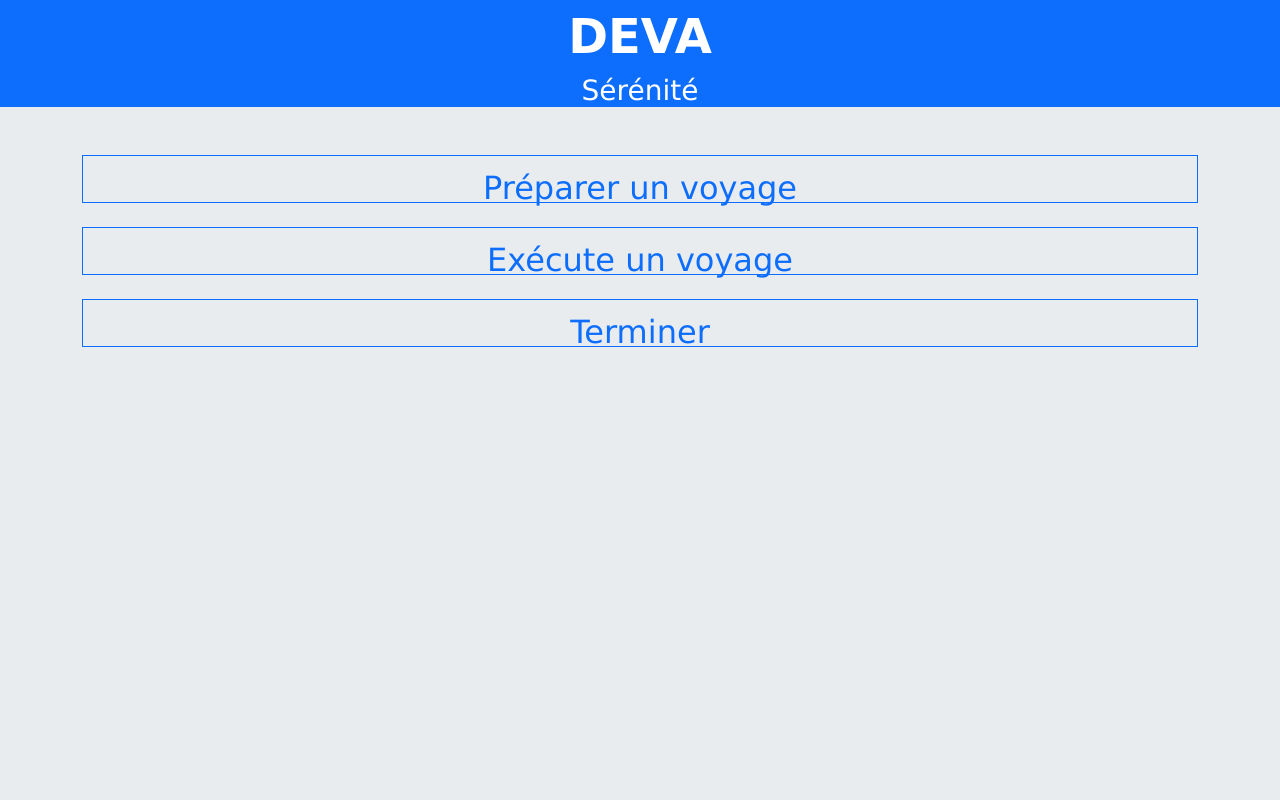
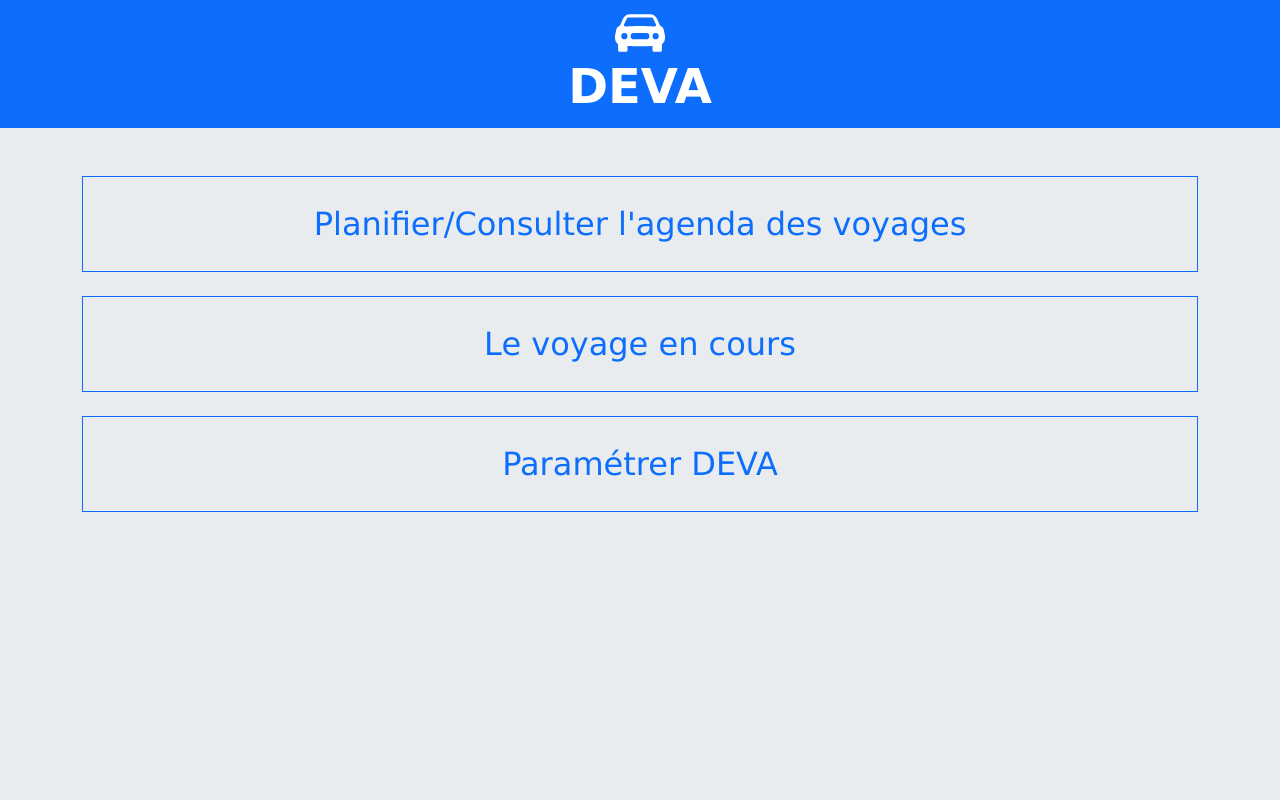
Before and after one commit to sioux46/Serenity2, a PHP site: page / in a window 1280 px wide. Run offline with PHP 8.4, Linux system fonts and the light colour scheme; some libraries are stand-ins or nearby versions.

Commit message:
Page management

```diff
--- a/index.css
+++ b/index.css
@@ -1,9 +1,18 @@
+/* Define standard variables and values */
+/* Use the variables */
 body {
+  /* font-family: "Times New Roman", Times, serif; */
   font-family: Verdana, Arial, Helvetica, sans-serif;
   background-color: #e9ecef;
 }
 
+#startButton {
+  display: none;
+}
+
 .s-page {
+  z-index: 500;
+  position: fixed;
   display: none;
   height: 100%;
   width: 100%;
@@ -14,13 +23,17 @@ body {
 }
 
 .s-btn {
-  height: 3rem;
+  height: 3em;
   border-radius: 0;
-  font-size: 2rem;
+  font-size: 2em;
 }
 
 #ontoTree-content {
   width: 90%;
+}
+
+#ontoTree-choose {
+  z-index: 400;
 }
 
 #ontoTree-choose div {
@@ -36,31 +49,27 @@ body {
 }
 
 .ontoTree-btn {
-  height: 2.1rem;
+  height: 2.1em;
   border-radius: 0;
-  border-top-width: 0.1rem;
+  border-top-width: 0.1em;
   border-left: 0;
   border-right: 0;
   border-bottom: 0;
-  font-size: 1.5rem;
+  font-size: 1.5em;
   background-color: white;
 }
-
 .ontoTree-btn:hover {
   background-color: white !important;
   color: var(--bs-btn-color);
 }
-
 .ontoTree-btn:focus {
   background-color: white !important;
   color: var(--bs-btn-color);
 }
-
 .ontoTree-btn.active:hover {
   background-color: white !important;
   color: var(--bs-btn-color);
 }
-
 .ontoTree-btn.active:focus {
   background-color: white !important;
   color: var(--bs-btn-color);
@@ -77,13 +86,13 @@ body {
   width: 90%;
   padding: 20%;
   border: 4px solid black;
-  margin: 0.5rem auto;
+  margin: 0.5em auto;
 }
 
 .twins {
   width: 45%;
   display: inline-block;
-  padding: 1rem;
+  padding: 1em;
   border: 2px solid black;
   float: left;
 }
--- a/index.js
+++ b/index.js
@@ -134,9 +134,14 @@ function importTree(inData) {
 //
 /*************************************** Tree Handling END */
 
-/////       show ontoTree-choose page
-function showOntoTreeChoose(label, move) {
-
+/////       show page
+function showPage(pageID) {
+  $("#start").animate({"width": 0, "opacity": 0}, 400, function() {
+      $("#start").css({"display": "none"});
+      $("#startButton").css("display", "block");
+      activePage = pageID;
+      $(pageID).css({"display": "block"});
+  });
 }
 
 /////
@@ -245,17 +250,28 @@ function readFile(ev) {
 
 //////////////////////////////////////////////////////////////////////
 
+
 /////       show start page
-  $("#start").css({"display": "block"});
+$("#start").css({"display": "block"});
+
+/////       open start page
+$("#startButton").on("click", function (ev) {
+  if ( activePage ) {
+    $("#startButton").css("display", "none");
+    $("#start").css({"display": "block", "width": "0%", "opacity": 0});
+    $(activePage).css("display", "none");
+    activePage = "";
+    $("#start").animate({"width": "100%", "opacity": 1}, 400);
+  }
+});
 
 /////       show ontoTree-choose page
 $("#pretravel").on("click", function (ev) {
-  $("#start").css({"display": "none"});
-  $("#ontoTree-choose").css({"display": "block"});
+  showPage("#ontoTree-choose");
   initOntoTreeChoose(ontoTree[0]);
 });
 
-/////        change ontoTree-parent in ontoTree-choose
+/////        change ontoTree-parent within ontoTree-choose
 $("#ontoTree-parent").on("click", function (ev) {
   $("#inputModal").modal("show");
   // $("#inputModal").find("input").focus();
@@ -291,6 +307,9 @@ $(".ontoTree-btn").on("mouseup", function (ev) {
 //  *******************************************************************
 
 const ONTO_TREE_ITEMS_NB = 10;
+
+var activePage = "";
+
 var ontoTree = [];
 // Array à 2 cases représente un noeud: case 0 = étiquette, 1 = ensemble (Array) des descendants immédiats (fils). Si pas de descendant, l'Array est vide ([]).
 // exemple: ["meuble", [["chaise",[]], ["table", []]]
--- a/index.php
+++ b/index.php
@@ -6,6 +6,7 @@
     <title>DEVA</title>
 <!-- ====== Bootstrap link ====== -->
     <link href="https://cdn.jsdelivr.net/npm/bootstrap@5.2.3/dist/css/bootstrap.min.css" rel="stylesheet" integrity="sha384-rbsA2VBKQhggwzxH7pPCaAqO46MgnOM80zW1RWuH61DGLwZJEdK2Kadq2F9CUG65" crossorigin="anonymous">
+    <link rel="stylesheet" href="https://cdn.jsdelivr.net/npm/bootstrap-icons@1.10.5/font/bootstrap-icons.css">
 <!-- jQuery library -->
     <script src="https://code.jquery.com/jquery-3.6.4.min.js" crossorigin="anonymous"></script>
     <script src="https://cdn.rawgit.com/mgalante/jquery.redirect/master/jquery.redirect.js"></script>
@@ -23,17 +24,21 @@
 <!--            -->
 <!--   START    -->
 <!--            -->
+    <button id="startButton" class="btn" type="button">
+      <img src="icons/carBlue.svg" width=60>
+    </button>
+
     <div id="start" class="s-page">
-      <div class="container-fluid mt-0 pt-2 pb-0 mb-5 bg-primary text-white text-center">
+      <div class="container-fluid mt-0 p-2 pb-1 mb-5 bg-primary text-white text-center">
+        <img src="icons/carWhite.svg" width=50>
         <h1 class="s-start display-5">DEVA</h1>
-        <h3>Sérénité</h3>
       </div>
       <div class="container">
         <div class="d-grid gap-4 text-center">
           <!-- data-bs-target="#modalOntoTree" -->
-          <button id="pretravel" type="button" class="s-btn btn btn-outline-primary btn-lg" >Préparer un voyage</button>
-          <button type="button" class="s-btn btn btn-outline-primary btn-lg">Exécute un voyage</button>
-          <button type="button" class="s-btn btn btn-outline-primary btn-lg">Terminer</button>
+          <button id="pretravel" type="button" class="s-btn btn btn-outline-primary btn-lg" >Planifier/Consulter l'agenda des voyages</button>
+          <button type="button" class="s-btn btn btn-outline-primary btn-lg">Le voyage en cours</button>
+          <button type="button" class="s-btn btn btn-outline-primary btn-lg">Paramétrer DEVA</button>
         </div>
       </div>
     </div>
@@ -59,37 +64,6 @@
         </div>
       </div>
     </div>
-<!--                                M O D A L S     -->
-<!--                    -->
-<!--   modalOntoTree    -->
-<!--
-<div id="modalOntoTree" class="modal fade" tabindex="-1">
-  <div class="modal-dialog modal-dialog-centered">
-    <div class="modal-content">
-      <div class="modal-header">
-        <h1 id="ontoTree-title" class="modal-title fs-5"></h1>
-        <button type="button" class="btn-close" data-bs-dismiss="modal" aria-label="Close"></button>
-      </div>
-      <div class="modal-body">
-        <div class="container">
-          <div  class="d-grid gap-4 text-center">
-            <button id="ontoTreeItem0" type="button" class="ontoTree-btn btn btn-outline-primary btn-lg"></button>
-            <button id="ontoTreeItem1" type="button" class="ontoTree-btn btn btn-outline-primary btn-lg"></button>
-            <button id="ontoTreeItem2" type="button" class="ontoTree-btn btn btn-outline-primary btn-lg"></button>
-            <button id="ontoTreeItem3" type="button" class="ontoTree-btn btn btn-outline-primary btn-lg"></button>
-            <button id="ontoTreeItem4" type="button" class="ontoTree-btn btn btn-outline-primary btn-lg"></button>
-            <button id="ontoTreeItem5" type="button" class="ontoTree-btn btn btn-outline-primary btn-lg"></button>
-            <button id="ontoTreeItem6" type="button" class="ontoTree-btn btn btn-outline-primary btn-lg"></button>
-          </div>
-        </div>
-      </div>
-      <div class="modal-footer">
-        <button type="button" class="btn btn-secondary" data-bs-dismiss="modal">Close</button>
-        <button type="button" class="btn btn-primary">Save changes</button>
-      </div>
-    </div>
-  </div>
-</div> -->
 <!--                                             -->
 <!--   input modal  choose label in ontoTree     -->
 <!--                                             -->
--- a/index.scss
+++ b/index.scss
@@ -1,18 +1,22 @@
-
-// Define standard variables and values
-
+/* Define standard variables and values */
 $colorBeige: #e9ecef;
 $enable-button-pointers: true;
+$bsBlue: #3b6bf5;
 
-//Use the variables
-
+/* Use the variables */
 body {
-  // font-family: "Times New Roman", Times, serif;
+  /* font-family: "Times New Roman", Times, serif; */
   font-family: Verdana, Arial, Helvetica, sans-serif;
   background-color: $colorBeige;
 }
 
+#startButton {
+  display: none;
+}
+
 .s-page {
+  z-index: 500;
+  position: fixed;
   display: none;
   height: 100%;
   width: 100%;
@@ -23,13 +27,17 @@ body {
 }
 
 .s-btn {
-  height: 3rem;
+  height: 3em;
   border-radius: 0;
-  font-size: 2rem;
+  font-size: 2em;
 }
 
 #ontoTree-content {
   width: 90%;
+}
+
+#ontoTree-choose {
+  z-index: 400;
 }
 
 #ontoTree-choose div {
@@ -45,13 +53,13 @@ body {
 }
 
 .ontoTree-btn {
-  height: 2.1rem;
+  height: 2.1em;
   border-radius: 0;
-  border-top-width: 0.1rem;
+  border-top-width: 0.1em;
   border-left: 0;
   border-right: 0;
   border-bottom: 0;
-  font-size: 1.5rem;
+  font-size: 1.5em;
   background-color: white;
 
   &:hover {
@@ -88,13 +96,13 @@ body {
   width: 90%;
   padding: 20%;
   border: 4px solid black;
-  margin: 0.5rem auto;
+  margin: 0.5em auto;
 }
 
 .twins {
   width: 45%;
   display: inline-block;
-  padding: 1rem;
+  padding: 1em;
   border: 2px solid black;
   float: left;
 }
```
Also changed, not shown: modal_GARDE.html (added, +31 -0 lines), icons/carBlue.svg (added), icons/carWhite.svg (added), icons/svgTest.svg (added), 1 other file.
